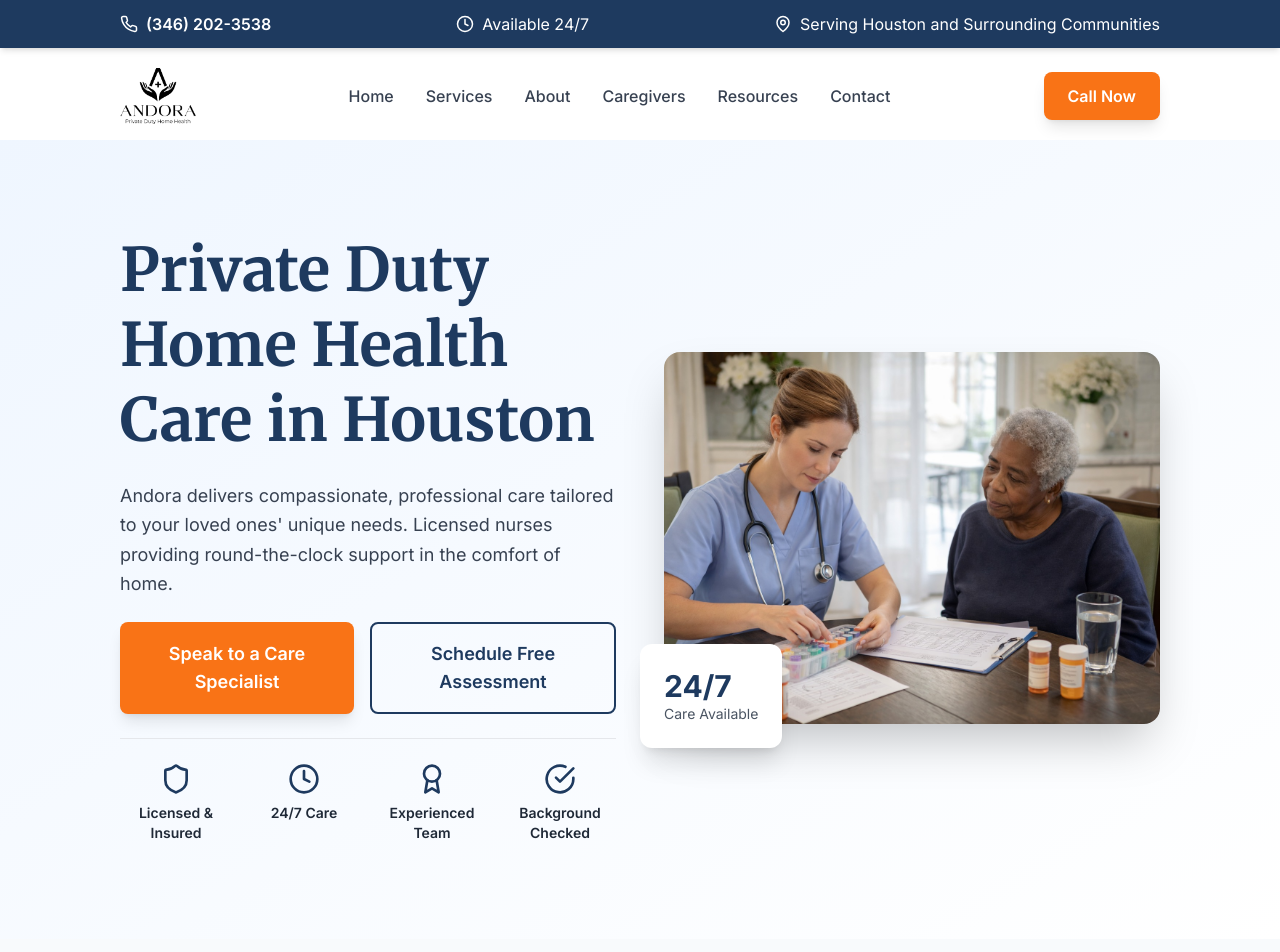
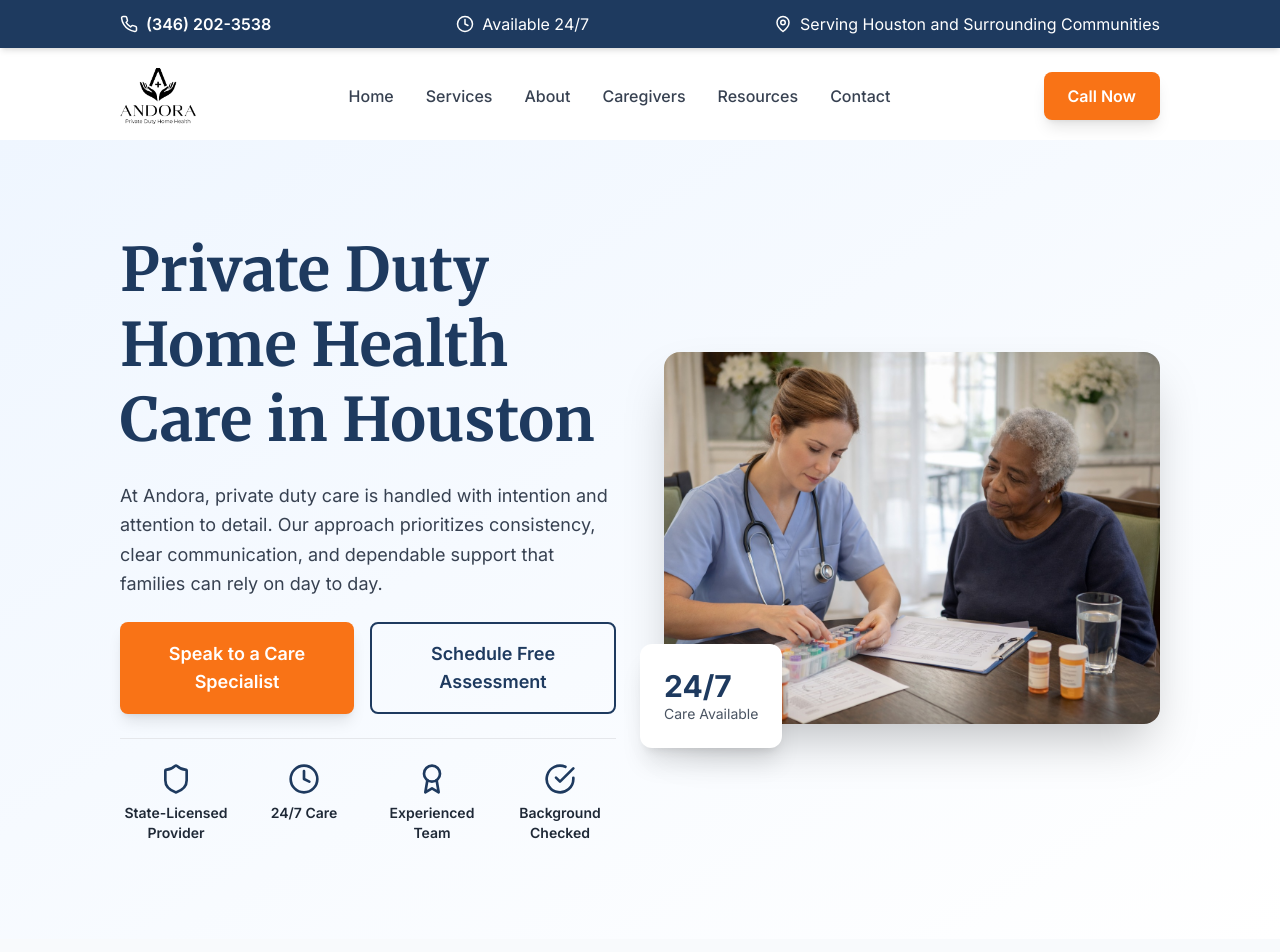
Before and after one commit to BIG-PRIMEZ/Andora, a React (Vite) app: page / in a window 1280 px wide. Shown: the top 952 px of the page. Built offline with nearby package versions, Linux system fonts and the light colour scheme.

Commit message:
fix: Update footer and hero text for clarity; enhance caregiver features and statistics

```diff
--- a/src/components/Footer.tsx
+++ b/src/components/Footer.tsx
@@ -90,7 +90,7 @@ export default function Footer() {
             </div>
           </div>
           <p className="mt-4 text-xs text-gray-500">
-            Licensed Home Health Agency | Bonded & Insured
+            Licensed Home Health Agency | State-Licensed Provider
           </p>
         </div>
       </div>
--- a/src/components/Hero.tsx
+++ b/src/components/Hero.tsx
@@ -15,7 +15,7 @@ export default function Hero() {
             </h1>
 
             <p className="text-body text-gray-700 leading-relaxed">
-              Andora delivers compassionate, professional care tailored to your loved ones' unique needs. Licensed nurses providing round-the-clock support in the comfort of home.
+              At Andora, private duty care is handled with intention and attention to detail. Our approach prioritizes consistency, clear communication, and dependable support that families can rely on day to day.
             </p>
 
             <div className="flex flex-col sm:flex-row gap-4">
@@ -38,7 +38,7 @@ export default function Hero() {
             <div className="grid grid-cols-2 md:grid-cols-4 gap-4 pt-6 border-t border-gray-200">
               <div className="flex flex-col items-center text-center">
                 <Shield className="text-primary mb-2" size={32} />
-                <p className="text-sm font-semibold text-gray-800">Licensed & Insured</p>
+                <p className="text-sm font-semibold text-gray-800">State-Licensed Provider</p>
               </div>
               <div className="flex flex-col items-center text-center">
                 <Clock className="text-primary mb-2" size={32} />
--- a/src/components/WhyChooseUs.tsx
+++ b/src/components/WhyChooseUs.tsx
@@ -2,17 +2,31 @@ import { CheckCircle2 } from 'lucide-react';
 import Section from './Section';
 
 const features = [
-  'All caregivers are licensed, bonded, and insured',
-  'Comprehensive background checks and drug screening',
-  'Personalized care plans tailored to individual needs',
-  'Ongoing training and professional development',
-  'Flexible scheduling including 24/7 availability',
-  'Direct communication with nursing supervisors',
+  {
+    title: 'Thoughtfully selected caregivers with consistent support',
+    description: 'Every member of our team is chosen through a careful screening process and supported by clear standards of care.'
+  },
+  {
+    title: 'Personalized care plans tailored to individual needs',
+    description: 'Care is customized based on clinical needs, routines, and personal preferences, not one-size-fits-all schedules.'
+  },
+  {
+    title: 'Direct communication and ongoing oversight',
+    description: 'Families receive consistent updates and clear points of contact to ensure continuity and peace of mind.'
+  },
+  {
+    title: 'Ongoing training and quality review',
+    description: 'We prioritize continuous education and regular quality checks to maintain high standards over time.'
+  },
+  {
+    title: 'Consistent care you can rely on',
+    description: 'We provide dependable support designed to maintain stability, comfort, and continuity at home.'
+  },
 ];
 
 const stats = [
   { number: '24/7', label: 'Availability' },
-  { number: '100%', label: 'Licensed & Insured' },
+  { number: '100%', label: 'State-Licensed Provider' },
   { number: '5-Star', label: 'Quality Care' },
   { number: 'RN/LVN', label: 'Certified Staff' },
 ];
@@ -29,11 +43,14 @@ export default function WhyChooseUs() {
             We understand that choosing a care provider is one of the most important decisions you'll make. Our commitment to excellence, compassion, and professionalism has made us Houston's trusted partner in home healthcare.
           </p>
 
-          <div className="space-y-4">
+          <div className="space-y-5">
             {features.map((feature, index) => (
               <div key={index} className="flex items-start gap-3">
                 <CheckCircle2 className="text-care flex-shrink-0 mt-1" size={24} />
-                <p className="text-gray-700">{feature}</p>
+                <div>
+                  <p className="text-gray-900 font-semibold">{feature.title}</p>
+                  <p className="text-gray-600 text-sm mt-1">{feature.description}</p>
+                </div>
               </div>
             ))}
           </div>
--- a/src/pages/AboutPage.tsx
+++ b/src/pages/AboutPage.tsx
@@ -28,7 +28,7 @@ export default function AboutPage() {
 
   const stats = [
     { number: '24/7', label: 'Availability' },
-    { number: '100%', label: 'Licensed & Insured' },
+    { number: '100%', label: 'State-Licensed Provider' },
     { number: 'RN/LVN', label: 'Certified Staff' },
     { number: '5-Star', label: 'Quality Care' }
   ];
--- a/src/pages/CaregiversPage.tsx
+++ b/src/pages/CaregiversPage.tsx
@@ -64,7 +64,6 @@ export default function CaregiversPage() {
     <>
       <Section
         className="pt-44 pb-24 bg-cover bg-no-repeat min-h-[500px] flex items-center"
-        style={{ backgroundImage: "url('/Layer11.jpeg')", backgroundPosition: 'center 20%' }}
       >
         <div className="text-center max-w-3xl mx-auto bg-white/80 backdrop-blur-sm rounded-2xl p-8">
           <h1 className="heading-1 mb-6">Our Caregivers</h1>
--- a/src/pages/ContactPage.tsx
+++ b/src/pages/ContactPage.tsx
@@ -68,7 +68,6 @@ export default function ContactPage() {
     <>
       <Section
         className="pt-44 pb-24 bg-cover bg-no-repeat min-h-[500px] flex items-center"
-        style={{ backgroundImage: "url('/Layer11.jpeg')", backgroundPosition: 'center 20%' }}
       >
         <div className="text-center max-w-3xl mx-auto bg-white/80 backdrop-blur-sm rounded-2xl p-8">
           <h1 className="heading-1 mb-6">Contact Us</h1>
--- a/src/pages/ResourcesPage.tsx
+++ b/src/pages/ResourcesPage.tsx
@@ -120,7 +120,6 @@ export default function ResourcesPage() {
     <>
       <Section
         className="pt-44 pb-24 bg-cover bg-no-repeat min-h-[500px] flex items-center"
-        style={{ backgroundImage: "url('/Layer11.jpeg')", backgroundPosition: 'center 20%' }}
       >
         <div className="text-center max-w-3xl mx-auto bg-white/80 backdrop-blur-sm rounded-2xl p-8">
           <h1 className="heading-1 mb-6">Resources & Support</h1>
--- a/src/pages/ServicesPage.tsx
+++ b/src/pages/ServicesPage.tsx
@@ -57,7 +57,6 @@ export default function ServicesPage() {
     <>
       <Section
         className="pt-44 pb-24 bg-cover bg-no-repeat min-h-[500px] flex items-center"
-        style={{ backgroundImage: "url('/Layer11.jpeg')", backgroundPosition: 'center 20%' }}
       >
         <div className="text-center max-w-3xl mx-auto bg-white/80 backdrop-blur-sm rounded-2xl p-8">
           <h1 className="heading-1 mb-6">Our Services</h1>
```
